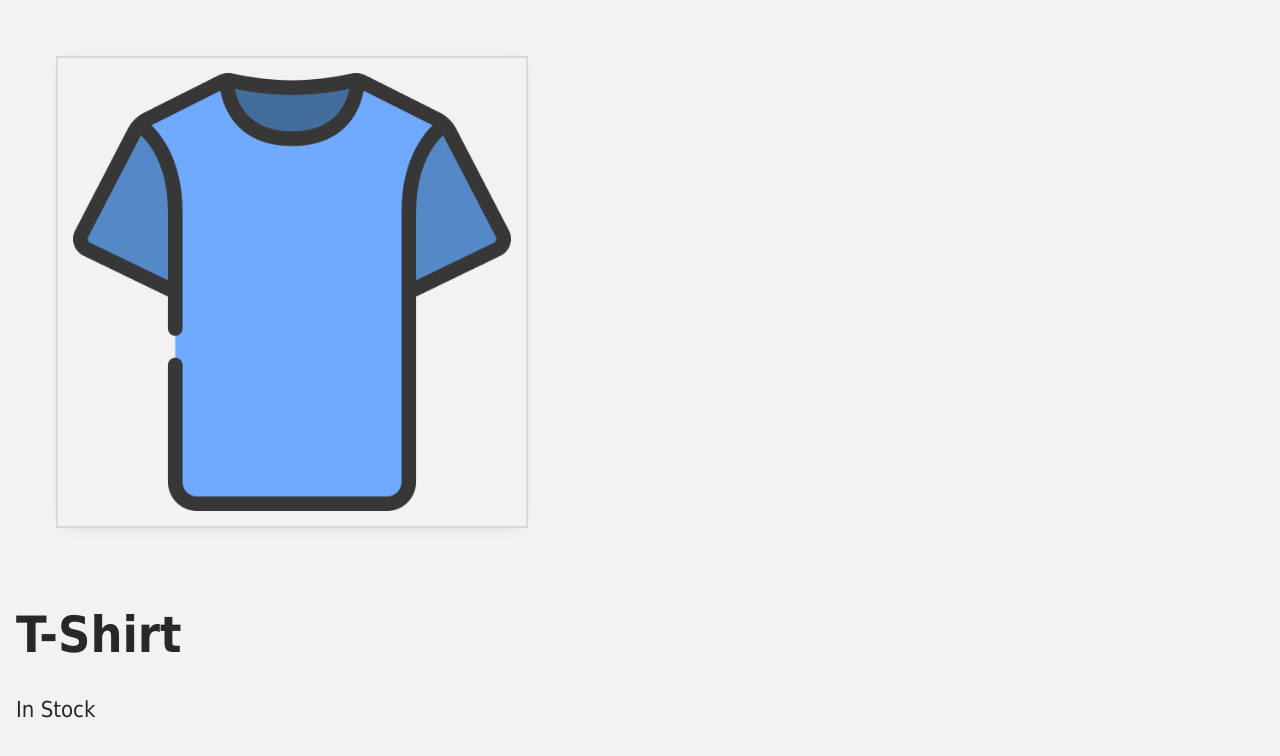
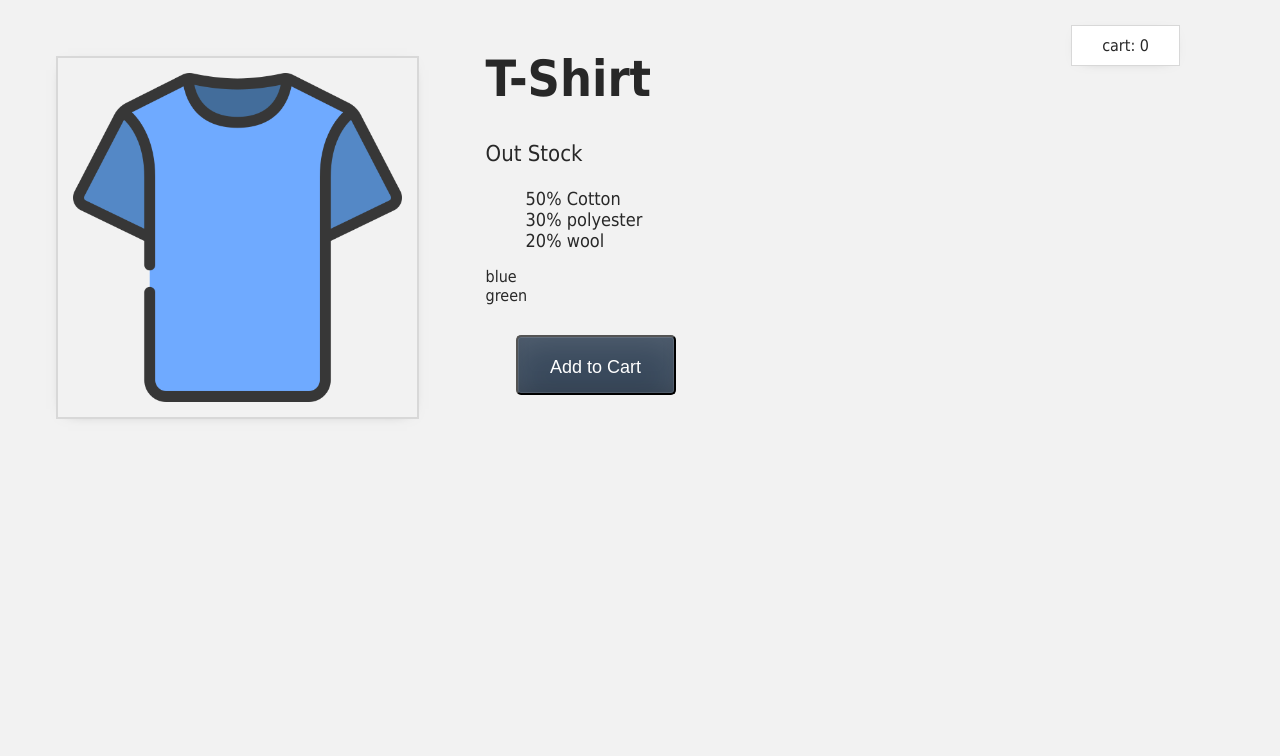
Before and after one commit to emiliosarges/vue.js-2, a plain HTML site: page index.html in a window 1280 px wide. Drawn offline with nearby package versions, Linux system fonts and the light colour scheme.

Commit message:
Update index.html
Trabalhando com Eventos e Métodos.

```diff
--- a/index.html
+++ b/index.html
@@ -1,29 +1,39 @@
 <!DOCTYPE html>
 <html lang="pt-br">
   <head>
-    <meta charset="UTF-8">
-    <meta name="viewport" content="width=device-width, initial-scale=1.0">
+    <meta charset="UTF-8" />
+    <meta name="viewport" content="width=device-width, initial-scale=1.0" />
     <title>Curso Vue 3</title>
     <!-- LINK CSS -->
-    <link rel="stylesheet" href="./assets/styles.css">
+    <link rel="stylesheet" href="./assets/styles.css" />
 
     <!-- VUE CDN -->
     <script src="https://unpkg.com/vue@3/dist/vue.global.js"></script>
-
   </head>
   <body>
     <div id="app">
+      <div class="cart">cart: {{ cart }}</div>
       <div class="product-display">
         <div class="product-container">
-                <div class="product image">
-                    <img :src="image" alt="img_product">
+          <div class="product-image">
+            <img :src="image" alt="img_product" />
           </div>
           <div class="product-info">
             <h1>{{product_title}}</h1>
-                    <p v-if="inStock > 10"> In Stock </p>
-                    <p v-else-if="inStock < 10 && inStock > 0"> Almost of out</p>
+            <p v-if="inStock > 10">In Stock</p>
+            <p v-else-if="inStock < 10 && inStock > 0">Almost out</p>
             <p v-else>Out Stock</p>
-                    <!-- INFO PRODUTO -->
+            <ul>
+              <li v-for="detail in details" :key="detail">{{detail}}</li>
+            </ul>
+            <div
+            v-for="variant in variants"
+            :key="variant.id"
+            @mouseover="changeImage(variant.image)">
+              {{variant.color}}
+            </div>
+            <!-- v-on:click = @click -->
+            <button class="button" v-on:click="AddToCart">Add to Cart</button>
           </div>
         </div>
       </div>
@@ -33,12 +43,31 @@
       const { createApp, ref } = Vue
 
     createApp({
+
         setup() {
-                const message = ref('Hello Vue')
+
+        const cart = ref(0);
+        const AddToCart = () => {
+            cart.value += 1
+        }
+
+        const image = ref("./assets/images/t-shirt-blue.png");
+        const changeImage = (variantImage) => {
+            image.value = variantImage
+        }
+
         return {
             product_title: ref('T-Shirt'),
-                    image: ref("./assets/images/t-shirt-blue.png"),
-                    inStock: ref(150)
+            image,
+            inStock: ref(0),
+            details: ['50% Cotton', '30% polyester', '20% wool'],
+            variants: [
+                {id:1, color: 'blue', image: "./assets/images/t-shirt-blue.png"},
+                {id:2, color:'green', image: "./assets/images/t-shirt-green.png"}
+            ],
+            cart,
+            AddToCart,
+            changeImage
             }
         }
     }).mount('#app')
```
Lines whose indentation alone changed are shown as unchanged.
